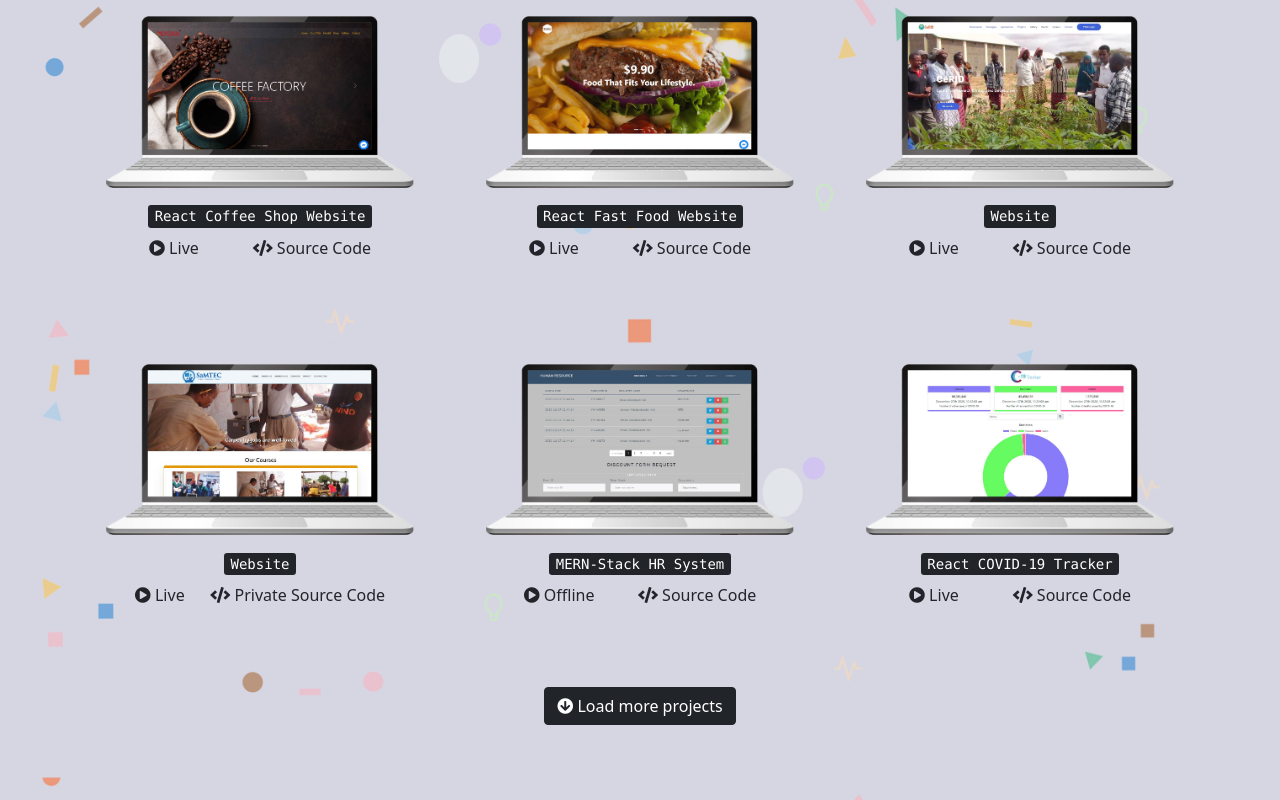
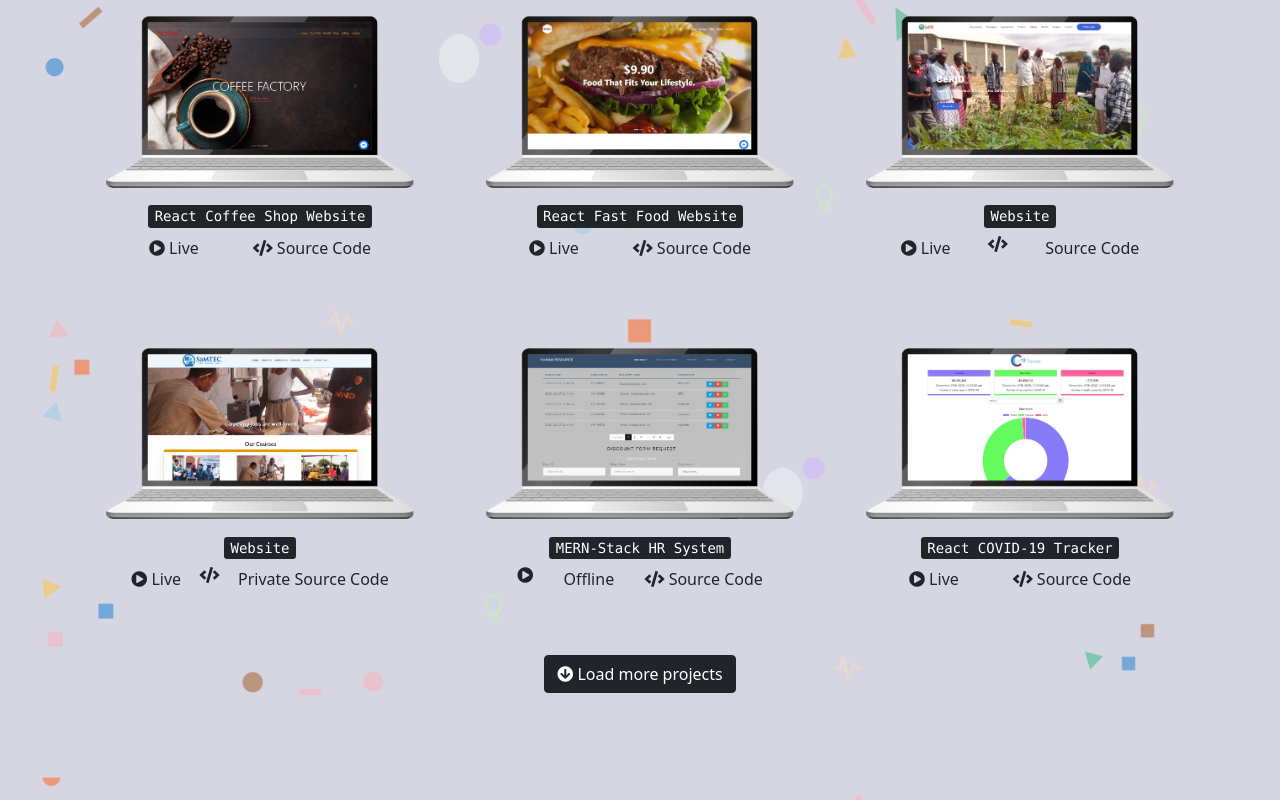
Before and after one commit to ahmaat19/portfolio, a React (Create React App) app: page / in a window 1280 px wide. Shown: the part 1669-2469 px from the top of the page. Built offline with nearby package versions, Linux system fonts and the light colour scheme.

Commit message:
fixed issues

```diff
--- a/src/components/About.js
+++ b/src/components/About.js
@@ -21,24 +21,20 @@ const About = () => {
         </div>
         <div className='col-md-6 my-auto col-10'>
           <p>
-            <p>
             Hello! I'm Ahmed, a full stack web developer based in Mogadishu.
           </p>
           <p>
             I enjoy creating things that live on the internet, whether that be
-              websites, applications, or anything in between. My goal is to
-              always build products that provide pixel-perfect, performance
-              experiences.
+            websites, applications, or anything in between. My goal is to always
+            build products that provide pixel-perfect, performance experiences.
           </p>
           <p>
-              Shortly after graduated University, I started freelancing on a
-              wide variety of interesting and meaningful projects on a daily
-              basis.
+            Shortly after graduated University, I started freelancing on a wide
+            variety of interesting and meaningful projects on a daily basis.
           </p>
           <p>
             At the right side are a few technologies I've been working with
             recently:
-            </p>
           </p>
         </div>
         <div className='col-md-1 my-auto col-2'>
--- a/src/components/Contact.js
+++ b/src/components/Contact.js
@@ -19,15 +19,15 @@ const Contact = () => {
             <i className='fa fa-envelope'></i>{' '}
             <a href='mailto:ahmaat19@gmail.com'>ahmaat19@gmail.com</a> <br />
             <i className='fa fa-home'></i> Mogadishu - Somalia.
-            <div class='social-links pt-2'>
+            <div className='social-links pt-2'>
               <a href='https://facebook.com/ahmaat19' target='blank'>
-                <i class='fab fa-facebook'></i>
+                <i className='fab fa-facebook'></i>
               </a>
               <a href='https://twitter.com/ahmaat19' target='blank'>
-                <i class='fab fa-twitter px-4'></i>
+                <i className='fab fa-twitter px-4'></i>
               </a>
               <a href='https://github.com/ahmaat19' target='blank'>
-                <i class='fab fa-github'></i>
+                <i className='fab fa-github'></i>
               </a>
             </div>
           </address>
--- a/src/components/Projects.js
+++ b/src/components/Projects.js
@@ -30,16 +30,15 @@ const Projects = () => {
               </div>
               <p className='card-text d-flex justify-content-around'>
                 <a href='https://beydan.netlify.app/' target='blank'>
-                  <i class='fa fa-play-circle'></i> Live
+                  <i className='fa fa-play-circle'></i> Live
                 </a>
-                <p>
+
                 <a
                   href='https://github.com/ahmaat19/beydan-coffee-shop'
                   target='blank'
                 >
-                    <i class='fa fa-code'></i> Source Code
+                  <i className='fa fa-code'></i> Source Code
                 </a>
-                </p>
               </p>
             </div>
           </div>
@@ -58,13 +57,12 @@ const Projects = () => {
               </div>
               <p className='card-text d-flex justify-content-around'>
                 <a href='https://sadasomalia.netlify.app/' target='blank'>
-                  <i class='fa fa-play-circle'></i> Live
+                  <i className='fa fa-play-circle'></i> Live
                 </a>
-                <p>
+
                 <a href='https://github.com/ahmaat19/sada' target='blank'>
-                    <i class='fa fa-code'></i> Source Code
+                  <i className='fa fa-code'></i> Source Code
                 </a>
-                </p>
               </p>
             </div>
           </div>
@@ -83,11 +81,9 @@ const Projects = () => {
               </div>
               <p className='card-text d-flex justify-content-around'>
                 <a href='https://cerid.so' target='blank'>
-                  <i class='fa fa-play-circle'></i> Live
+                  <i className='fa fa-play-circle'></i> Live
                 </a>
-                <p>
-                  <i class='fa fa-code'></i> Source Code
-                </p>
+                <i className='fa fa-code'></i> Source Code
               </p>
             </div>
           </div>
@@ -106,11 +102,9 @@ const Projects = () => {
               </div>
               <p className='card-text d-flex justify-content-around'>
                 <a href='https://samtec.so' target='blank'>
-                  <i class='fa fa-play-circle'></i> Live
+                  <i className='fa fa-play-circle'></i> Live
                 </a>
-                <p>
-                  <i class='fa fa-code'></i> Private Source Code
-                </p>
+                <i className='fa fa-code'></i> Private Source Code
               </p>
             </div>
           </div>
@@ -124,14 +118,12 @@ const Projects = () => {
                 <kbd>MERN-Stack HR System</kbd>
               </div>
               <p className='card-text d-flex justify-content-around'>
-                <p>
-                  <i class='fa fa-play-circle'></i> Offline
-                </p>
+                <i className='fa fa-play-circle'></i> Offline
                 <a
                   href='https://github.com/ahmaat19/MERN-Stack-Leave-Request'
                   target='blank'
                 >
-                  <i class='fa fa-code'></i> Source Code
+                  <i className='fa fa-code'></i> Source Code
                 </a>
               </p>
             </div>
@@ -160,16 +152,15 @@ const Projects = () => {
                   href='https://ahmaat19.github.io/covid-19-tracker/'
                   target='blank'
                 >
-                  <i class='fa fa-play-circle'></i> Live
+                  <i className='fa fa-play-circle'></i> Live
                 </a>
-                <p>
+
                 <a
                   href='https://github.com/ahmaat19/covid-19-tracker'
                   target='blank'
                 >
-                    <i class='fa fa-code'></i> Source Code
+                  <i className='fa fa-code'></i> Source Code
                 </a>
-                </p>
               </p>
             </div>
           </div>
```
Also changed, not shown: public/manifest.json, 1 other file (tests, documents, lock files or other folders). Lines whose indentation alone changed are shown as unchanged.
